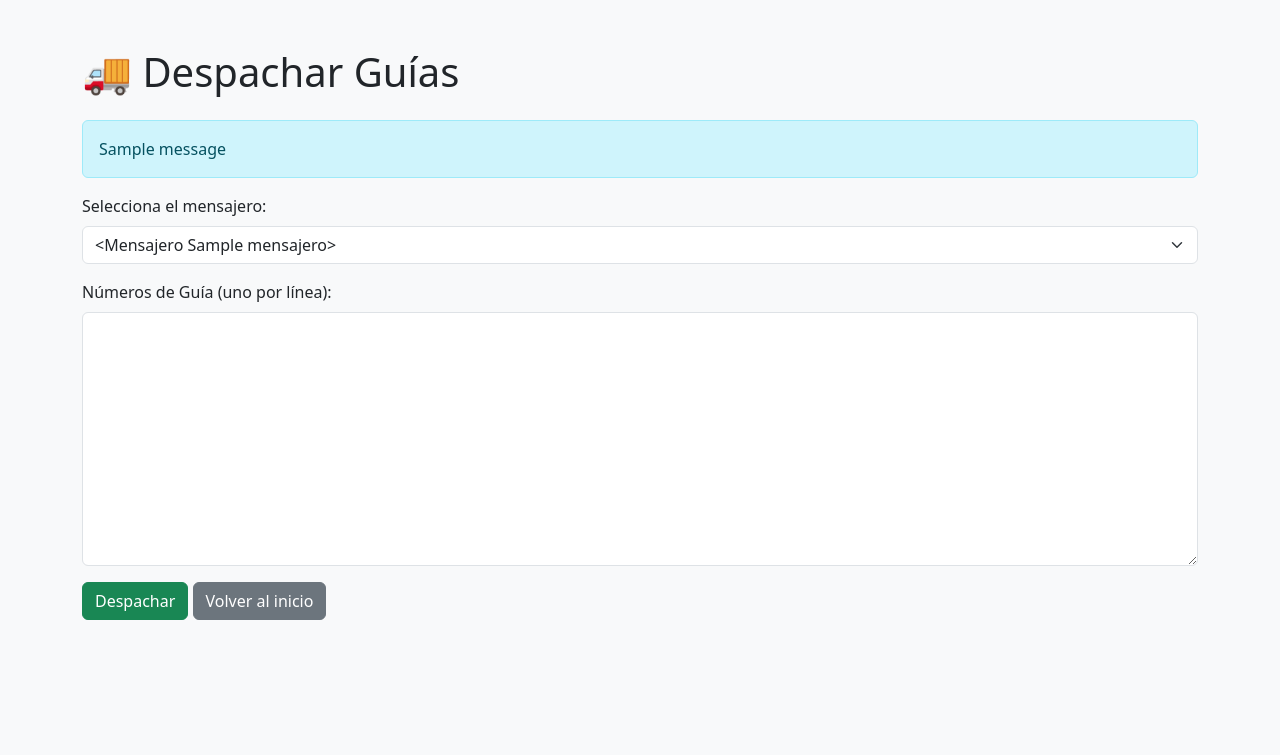
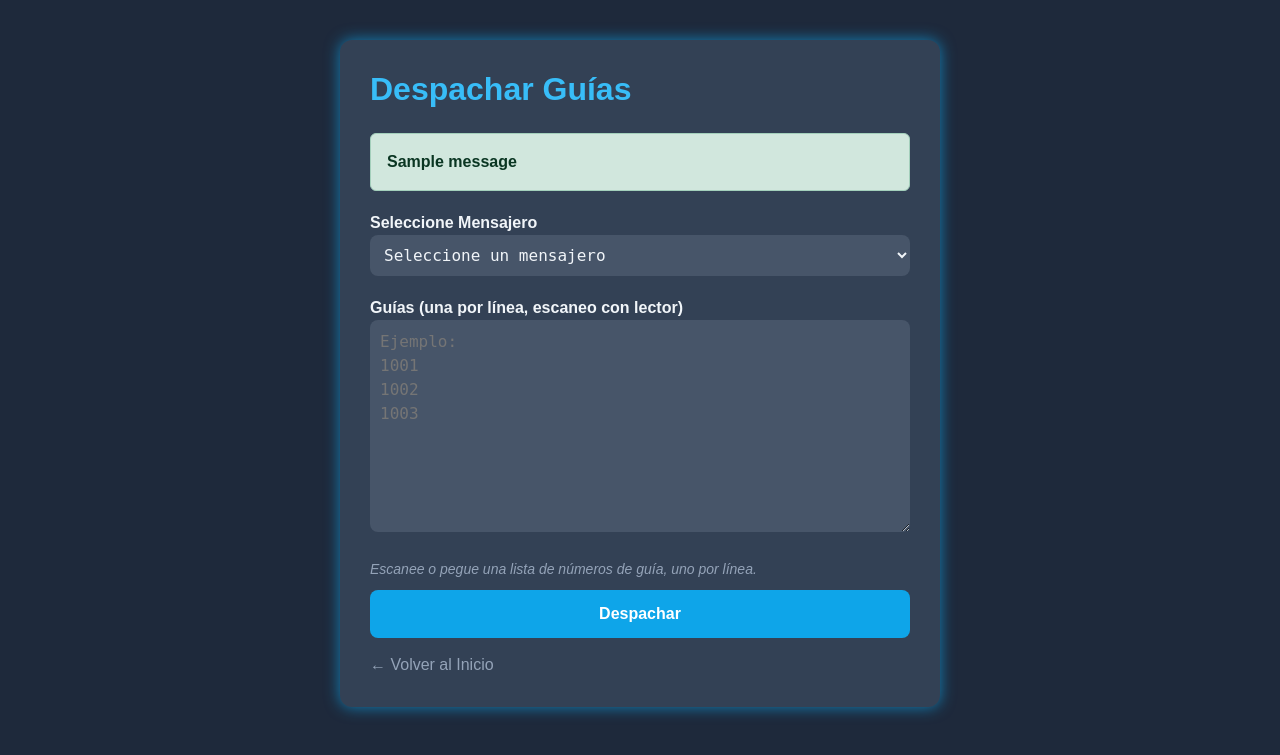
Before and after one commit to luisrobles062/mensajeria-app, a Flask app: page /despachar_guias in a window 1280 px wide. Shown: the top 755 px of the page. Run offline with Flask 3, Linux system fonts and the light colour scheme; tables that the repository leaves empty hold one stand-in row (values such as "Sample post"); one stand-in notice (Sample message) is shown.

Commit message:
Update despachar_guias.html

```diff
--- a/templates/despachar_guias.html
+++ b/templates/despachar_guias.html
@@ -1,40 +1,109 @@
 <!DOCTYPE html>
 <html lang="es">
 <head>
-    <meta charset="UTF-8">
-    <title>Despachar Guías</title>
-    <link rel="stylesheet" href="https://cdn.jsdelivr.net/npm/bootstrap@5.3.2/dist/css/bootstrap.min.css">
+    <meta charset="UTF-8" />
+    <title>CERTISERVI - Despachar Guías</title>
+    <link href="https://cdn.jsdelivr.net/npm/bootstrap@5.3.0/dist/css/bootstrap.min.css" rel="stylesheet" />
+    <style>
+        body {
+            background-color: #1e293b;
+            color: #f1f5f9;
+            font-family: 'Montserrat', sans-serif;
+            padding: 40px;
+        }
+        .container {
+            max-width: 600px;
+            background: #334155;
+            padding: 30px;
+            border-radius: 12px;
+            box-shadow: 0 0 15px rgba(14,165,233,0.7);
+        }
+        h2 {
+            color: #38bdf8;
+            margin-bottom: 25px;
+            font-weight: 700;
+        }
+        label {
+            font-weight: 600;
+        }
+        select, textarea {
+            background: #475569;
+            border: none;
+            border-radius: 8px;
+            padding: 10px;
+            color: #f1f5f9;
+            width: 100%;
+            margin-bottom: 20px;
+            font-size: 1rem;
+            font-family: monospace, monospace;
+            resize: vertical;
+        }
+        button {
+            background-color: #0ea5e9;
+            border: none;
+            padding: 12px 20px;
+            color: white;
+            font-weight: 700;
+            border-radius: 8px;
+            width: 100%;
+            cursor: pointer;
+            transition: background-color 0.3s ease;
+        }
+        button:hover {
+            background-color: #0284c7;
+        }
+        .alert {
+            margin-bottom: 20px;
+            font-weight: 600;
+        }
+        a.link-home {
+            margin-top: 15px;
+            display: inline-block;
+            color: #94a3b8;
+            text-decoration: none;
+        }
+        a.link-home:hover {
+            color: #0ea5e9;
+        }
+        small {
+            color: #94a3b8;
+            font-style: italic;
+            display: block;
+            margin-bottom: 10px;
+        }
+    </style>
 </head>
-<body class="bg-light">
-    <div class="container mt-5">
-        <h1 class="mb-4">🚚 Despachar Guías</h1>
+<body>
+    <div class="container">
+        <h2>Despachar Guías</h2>
 
-        {% with messages = get_flashed_messages() %}
+        {% with messages = get_flashed_messages(with_categories=true) %}
           {% if messages %}
-            {% for message in messages %}
-              <div class="alert alert-info">{{ message }}</div>
+            {% for category, message in messages %}
+              <div class="alert alert-{{ 'danger' if category=='danger' else ('success' if category=='success' else 'warning') }}" role="alert">
+                {{ message|safe }}
+              </div>
             {% endfor %}
           {% endif %}
         {% endwith %}
 
-        <form method="POST" action="/despachar_guias">
-            <div class="mb-3">
-                <label for="mensajero" class="form-label">Selecciona el mensajero:</label>
-                <select name="mensajero" id="mensajero" class="form-select" required>
-                    {% for mensajero in mensajeros %}
-                        <option value="{{ mensajero }}">{{ mensajero }}</option>
-                    {% endfor %}
-                </select>
-            </div>
+        <form method="post">
+            <label for="mensajero">Seleccione Mensajero</label>
+            <select name="mensajero" id="mensajero" required>
+                <option value="" disabled selected>Seleccione un mensajero</option>
+                {% for m in mensajeros %}
+                <option value="{{ m.nombre }}">{{ m.nombre }} (Zona: {{ m.zona }})</option>
+                {% endfor %}
+            </select>
 
-            <div class="mb-3">
-                <label for="guias" class="form-label">Números de Guía (uno por línea):</label>
-                <textarea name="guias" id="guias" class="form-control" rows="10" required></textarea>
-            </div>
+            <label for="guias">Guías (una por línea, escaneo con lector)</label>
+            <textarea name="guias" id="guias" rows="8" placeholder="Ejemplo:&#10;1001&#10;1002&#10;1003" required></textarea>
+            <small>Escanee o pegue una lista de números de guía, uno por línea.</small>
 
-            <button type="submit" class="btn btn-success">Despachar</button>
-            <a href="/" class="btn btn-secondary">Volver al inicio</a>
+            <button type="submit">Despachar</button>
         </form>
+
+        <a href="{{ url_for('index') }}" class="link-home">← Volver al Inicio</a>
     </div>
 </body>
 </html>
```
